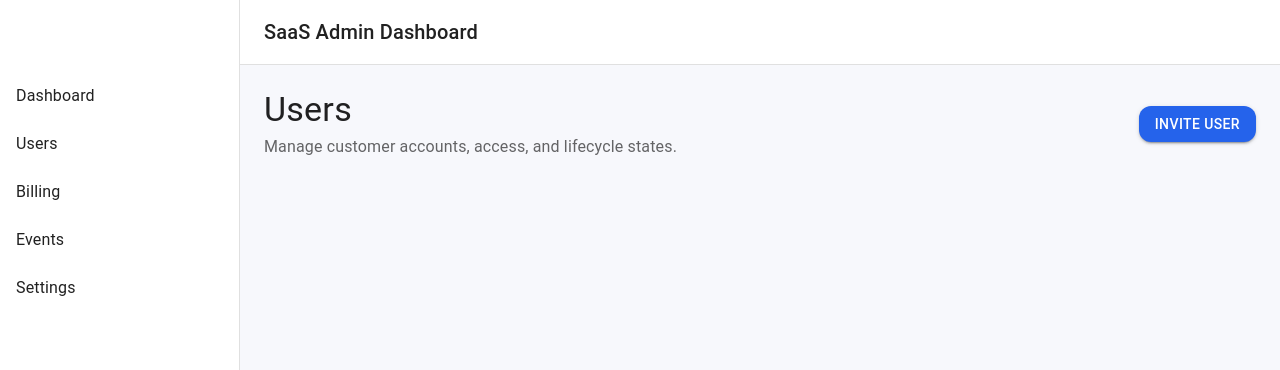
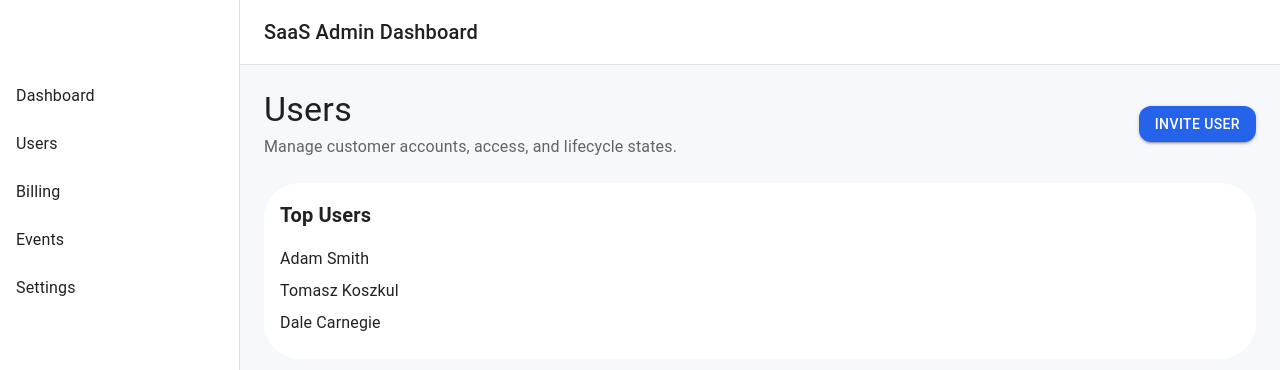
Before and after one commit to dzolu/react-dashboard, a React (Vite) app: page /users in a window 1280 px wide. Shown: the top 370 px of the page. Built offline with nearby package versions, Linux system fonts and the light colour scheme; the HTML template or start-up script is replaced by a standard one.

Commit message:
Enhance UsersPage: structure with Stack and add `SectionCard` for Top Users list.

```diff
--- a/src/pages/users/UsersPage.tsx
+++ b/src/pages/users/UsersPage.tsx
@@ -1,13 +1,24 @@
-import { Button } from '@mui/material'
+import { Button, Stack, Typography } from '@mui/material'
 
 import { PageHeader } from '@/shared/components/page-header/PageHeader'
+import { SectionCard } from '@/shared/components/section-card/SectionCard'
 
 export function UsersPage() {
   return (
-    <PageHeader
-      title="Users"
-      subtitle="Manage customer accounts, access, and lifecycle states."
-      actions={<Button variant="contained">Invite user</Button>}
-    />
+    <Stack spacing={3}>
+      <PageHeader
+        title="Users"
+        subtitle="Manage customer accounts, access, and lifecycle states."
+        actions={<Button variant="contained">Invite user</Button>}
+      />
+
+      <SectionCard title="Top Users">
+        <Stack spacing={1}>
+          <Typography>Adam Smith</Typography>
+          <Typography>Tomasz Koszkul</Typography>
+          <Typography>Dale Carnegie</Typography>
+        </Stack>
+      </SectionCard>
+    </Stack>
   )
 }
```
